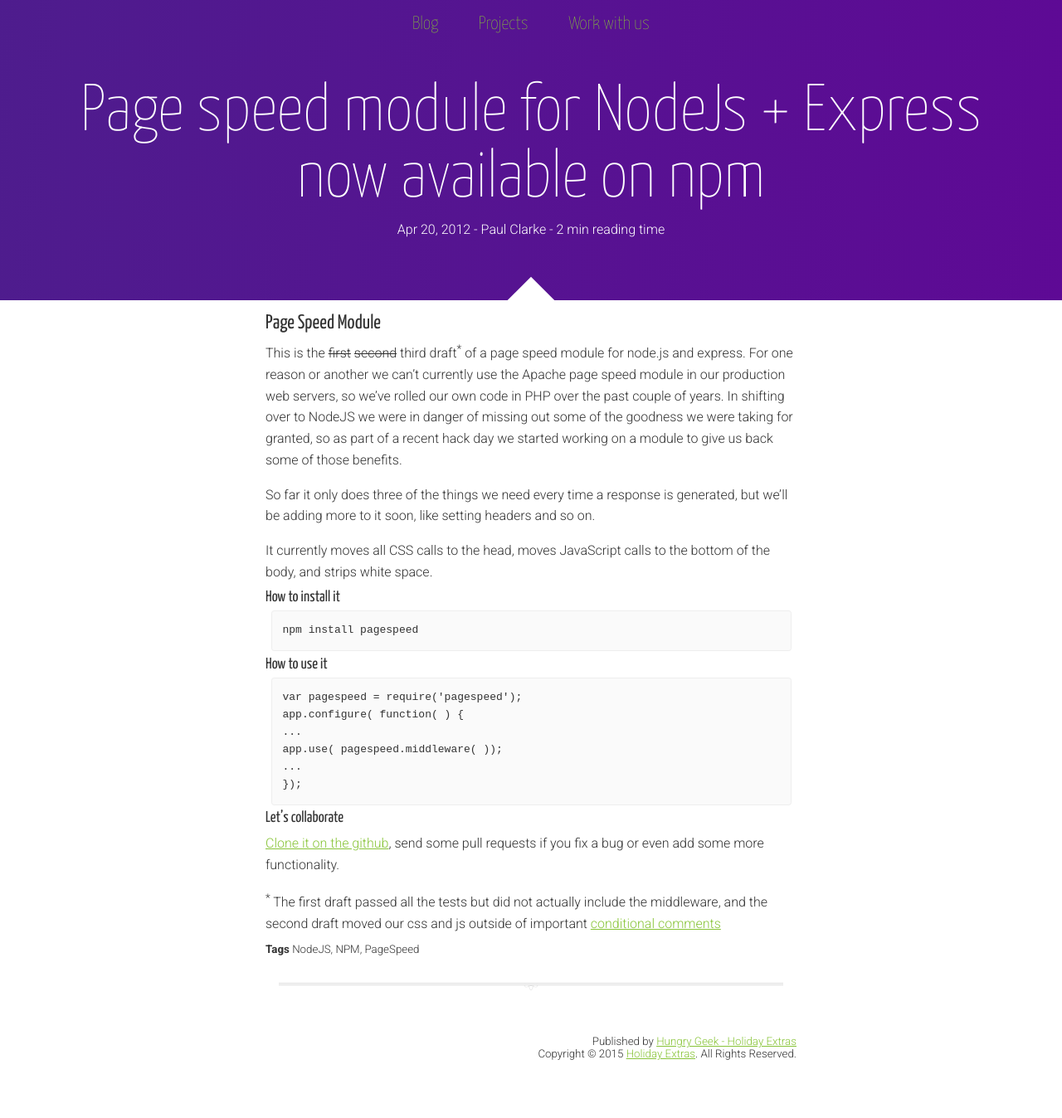
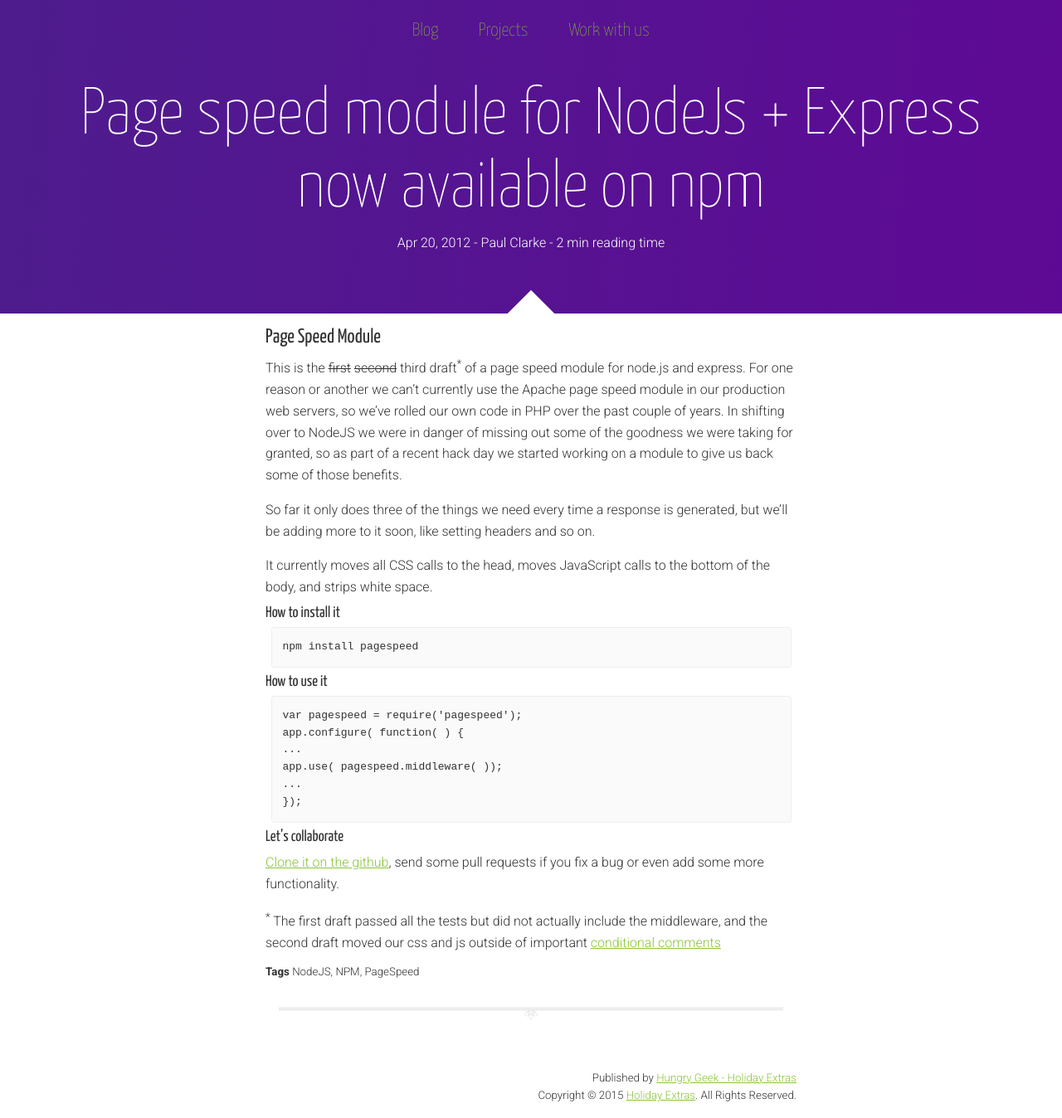
Before and after one commit to holidayextras/holidayextras.github.com, a Jekyll site: the page built from _posts/2012-04-20-page-speed-module-for-node-express.md, in a window 1280 px wide. Shown: the whole page at 83% size. Built offline with Jekyll 4.4.1, drawn with Linux system fonts in a browser that asks for light colours; nearby versions of some CDN libraries; comment, search, counter and statistics services are not loaded; before the commit the page ends 1294 px from its top, so only the background shows below that.

Commit message:
tidy css

```diff
--- a/_includes/styles.html
+++ b/_includes/styles.html
@@ -3,6 +3,7 @@
   margin:0;
   padding:0;
   box-sizing: border-box;
+  line-height:1.61;
 }
 
 body {
@@ -10,17 +11,16 @@
    font-weight: 300;
    color:rgba(51,51,51,1);
 }
+h1, h2, h3, h4, h5, h6 {
+  font-family: 'Yanone Kaffeesatz', sans-serif;
+  font-weight:400;
+  line-height:1.1em;
+}
 h1 {
   font-size:3em;
-  font-family: 'Yanone Kaffeesatz', sans-serif;
   font-weight:200;
 }
-h2, h3, h4, h5, h6 {
-  font-family: 'Yanone Kaffeesatz', sans-serif;
-  font-weight:400;
-}
 p {
-  line-height:1.61;
   padding:0.5em 0;
 }
 a {
@@ -189,10 +189,8 @@
 }
 .post ul, .post ol {
   padding:0 0 0.5em 1.5em;
-  line-height: 1.61em;
 }
 pre {
-  line-height: 1.61em;
   background: rgba(250,250,250,1);
   padding: 1em;
   border-radius: 0.25em;
@@ -209,7 +207,6 @@
   display:inline-block;
 }
 p > code {
-  line-height: 1.61em;
   background: rgba(250,250,250,1);
   padding: 0.25em;
   border-radius: 0.25em;
```
